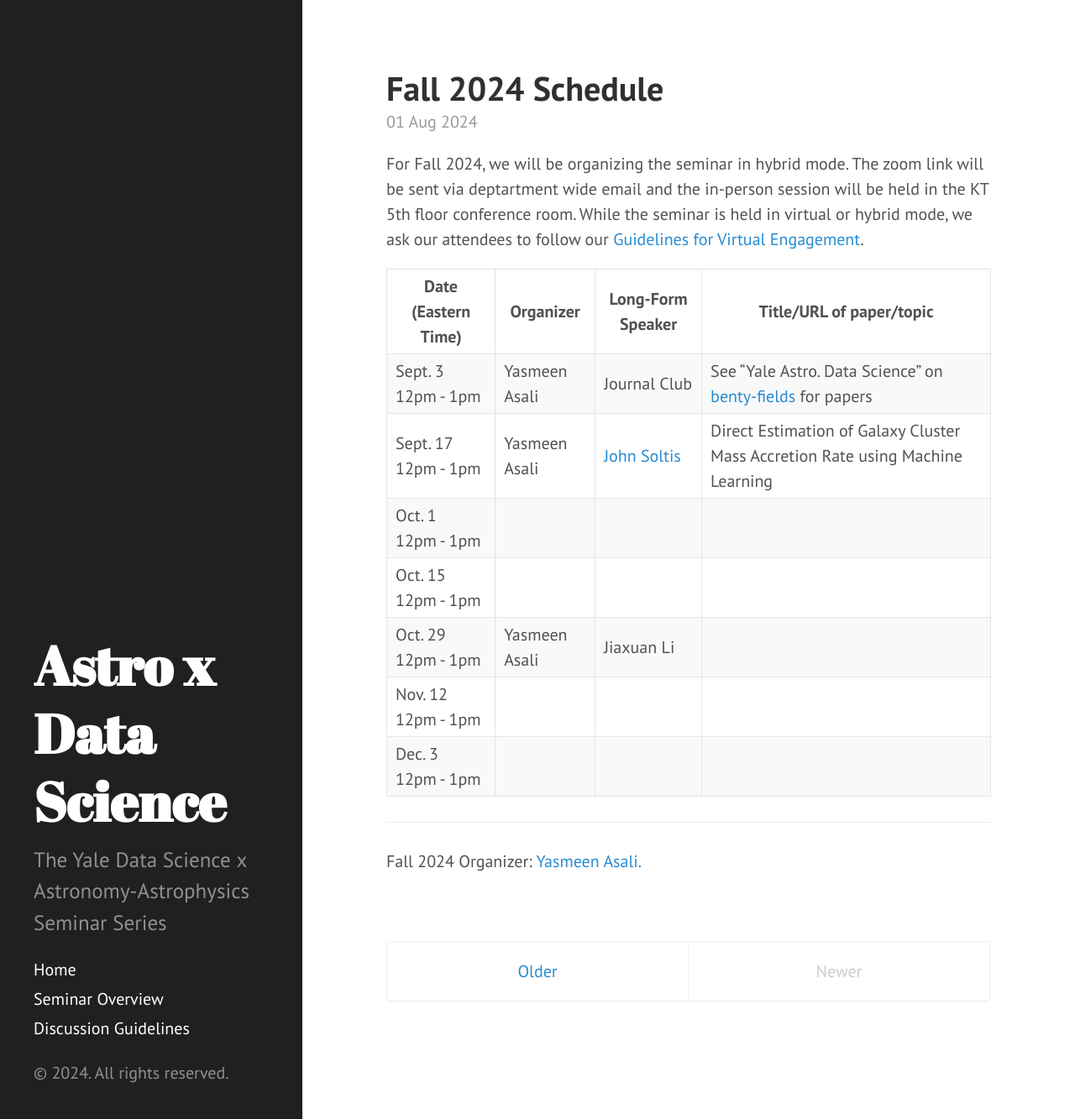
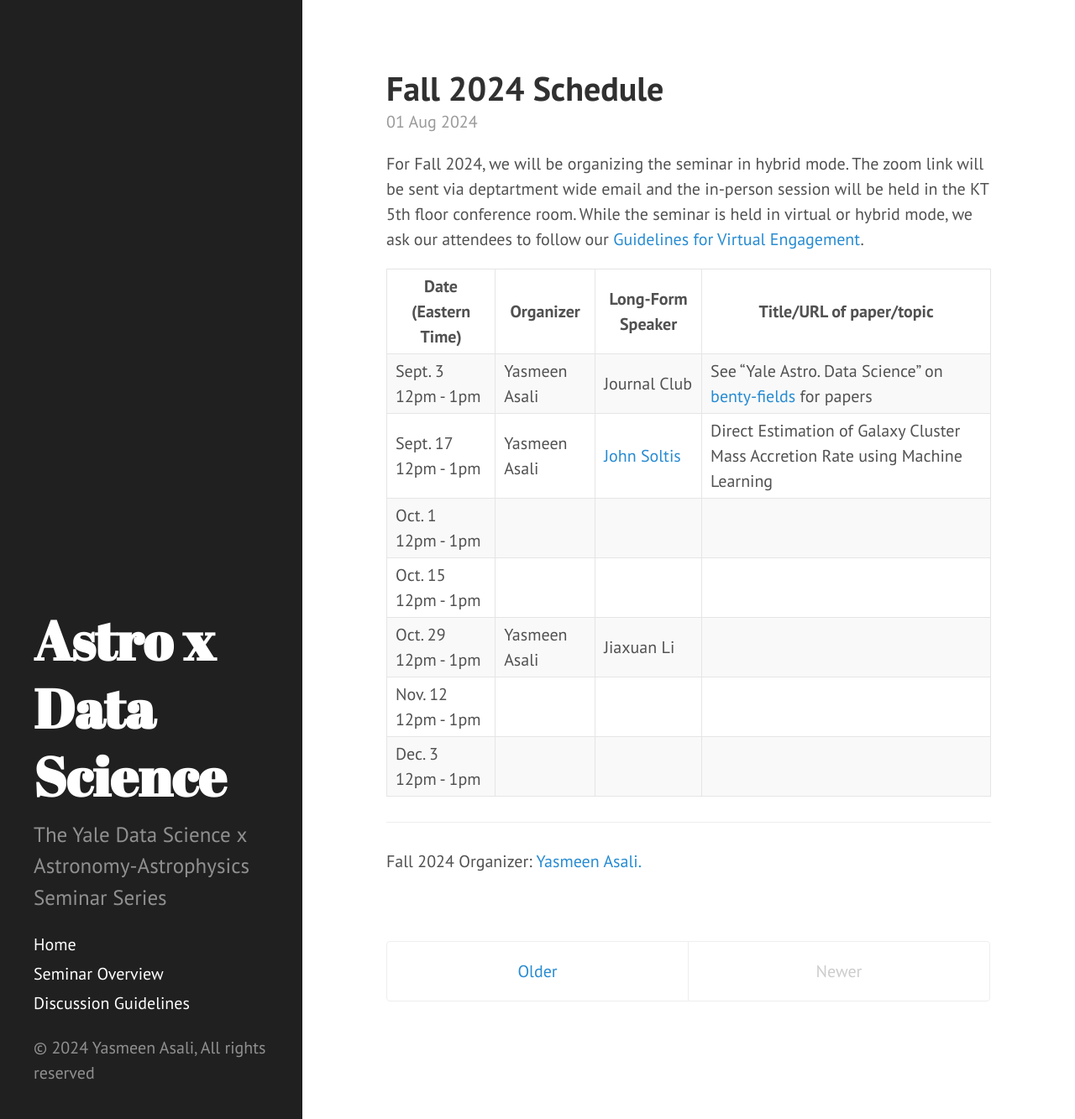
Before and after one commit to yale-dsaas/yale-dsaas.github.io, a Jekyll site: the page built from index.html, in a window 1280 px wide and 1333 px high. Shown: the whole window at 84% size. Built offline with Jekyll 4.4.1, drawn with Linux system fonts in a browser that asks for light colours; the list of posts is cut into pages by our own code.

Commit message:
add attribution

```diff
--- a/_includes/sidebar.html
+++ b/_includes/sidebar.html
@@ -28,6 +28,9 @@
 
     </nav>
 
-    <p>&copy; {{ site.time | date: '%Y' }}. All rights reserved.</p>
+    <p>&copy; {{ site.time | date: '%Y' }} <a href="{{ site.author.url }}" style="color: #909090">
+      {{ site.author.name }},
+    </a> All rights reserved
+    </p>
   </div>
 </div>
```
